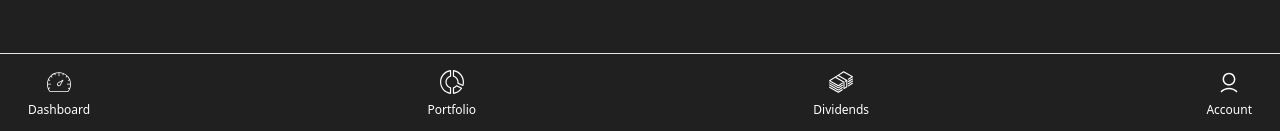
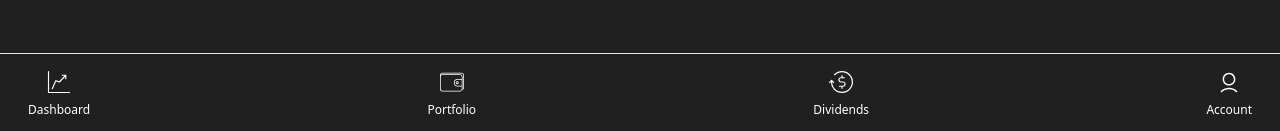
Before and after one commit to veselin1v/ticker-app, a Vue app: page /login in a window 1280 px wide. Shown: the part 666-797 px from the top of the page. Built offline with nearby package versions, Linux system fonts and the light colour scheme; no server answers; sample sign-in values are in the browser's storage; what vue3-simple-typeahead would draw is missing.

Commit message:
Change menu icons

```diff
--- a/src/components/Menu.vue
+++ b/src/components/Menu.vue
@@ -1,21 +1,21 @@
 <template>
 	<section v-if="user" class="block fixed inset-x-0 bottom-0 z-10 bg-white shadow py-4 px-7 border-t dark:dark dark:text-white">
 		<div id="tabs" class="flex justify-between itemst-center">
-            <router-link :to="{ name: 'dashboard'}" class="menu-link active:text-orange-500">
-                <icon-dashboard class="w-6 dark:fill-white" />
-                <span class="text-xs mt-2">Dashboard</span>
+            <router-link :to="{ name: 'dashboard'}" class="menu-link">
+                <icon-dashboard class="w-6" :class="[$route.name == 'dashboard' ? 'fill-orange-500' : 'fill-white']" />
+                <span class="text-xs mt-2" :class="[$route.name == 'dashboard' ? 'text-orange-500' : 'text-white']">Dashboard</span>
             </router-link>
             <router-link :to="{ name: 'portfolio'}" class="menu-link">
-                <icon-chart class="w-6 dark:fill-white" />
-                <span class="text-xs mt-2">Portfolio</span>
+                <icon-wallet class="w-6" :class="[$route.name == 'portfolio' ? 'fill-orange-500' : 'fill-white']" />
+                <span class="text-xs mt-2" :class="[$route.name == 'portfolio' ? 'text-orange-500' : 'text-white']">Portfolio</span>
             </router-link>
             <router-link :to="{ name: 'dividends'}" class="menu-link">
-                <icon-funds class="w-6 dark:fill-white" />
-                <span class="text-xs mt-2">Dividends</span>
+                <icon-funds class="w-6" :class="[$route.name == 'dividends' ? 'fill-orange-500' : 'fill-white']" />
+                <span class="text-xs mt-2" :class="[$route.name == 'dividends' ? 'text-orange-500' : 'text-white']">Dividends</span>
             </router-link>
             <router-link :to="{ name: 'account'}" class="menu-link">
-                <icon-account class="w-6 dark:fill-white" />
-                <span class="text-xs mt-2">Account</span>
+                <icon-account class="w-6" :class="[$route.name == 'account' ? 'fill-orange-500' : 'fill-white']" />
+                <span class="text-xs mt-2" :class="[$route.name == 'account' ? 'text-orange-500' : 'text-white']">Account</span>
             </router-link>
         </div>
     </section>
--- a/src/components/icons/Chart.vue
+++ /dev/null
@@ -1,22 +0,0 @@
-<template>
-<svg version="1.1" id="Capa_1" xmlns="http://www.w3.org/2000/svg" xmlns:xlink="http://www.w3.org/1999/xlink" x="0px" y="0px"
-	 viewBox="0 0 491.4 491.4" style="enable-background:new 0 0 491.4 491.4;" xml:space="preserve">
-<g>
-	<g>
-		<path d="M277.4,2.059c-3.5-0.5-7,0.6-9.7,3c-2.6,2.3-4.2,5.7-4.2,9.2v112.2c0,5.6,3.8,10.5,9.3,11.9
-			c49.2,12.4,83.6,56.5,83.6,107.4c0,7.2-0.7,14.5-2.1,21.6c-1.1,5.5,1.7,11,6.8,13.4l101.4,48.2c1.7,0.8,3.5,1.2,5.3,1.2
-			c1.6,0,3.3-0.3,4.8-1c3.2-1.4,5.7-4.1,6.8-7.5c8-24.5,12-50.1,12-75.9C491.4,122.559,399.4,17.859,277.4,2.059z M460,300.559
-			l-80.1-38c0.7-5.6,1.1-11.2,1.1-16.8c0-58.8-37.7-110.3-92.9-128.4v-88.7c102.9,20,178.8,110.9,178.8,217
-			C466.9,264.259,464.5,282.659,460,300.559z"/>
-		<path d="M214,2.059c-122,15.7-214,120.4-214,243.6c0,123.1,92,227.8,214,243.6c0.5,0.1,1,0.1,1.6,0.1c3,0,5.8-1.1,8.1-3.1
-			c2.6-2.3,4.2-5.7,4.2-9.2v-112.2c0-5.6-3.8-10.5-9.3-11.9c-49.2-12.4-83.6-56.5-83.6-107.4c0-50.8,34.4-95,83.6-107.4
-			c5.4-1.4,9.3-6.3,9.3-11.9v-112c0-3.5-1.5-6.9-4.2-9.2C221,2.759,217.5,1.659,214,2.059z M203.3,117.259
-			c-55.1,18.1-92.9,69.6-92.9,128.4s37.7,110.3,92.9,128.4v88.6c-102.9-20-178.8-110.9-178.8-217s76-197.1,178.8-217V117.259z"/>
-		<path d="M447.1,361.059l-101.4-48.1c-5.1-2.4-11.1-1.1-14.7,3.3c-14.9,18-35.6,31.1-58.2,36.8c-5.4,1.4-9.3,6.3-9.3,11.9v112.2
-			c0,3.5,1.5,6.9,4.2,9.2c2.2,2,5.1,3.1,8.1,3.1c0.5,0,1,0,1.6-0.1c71.6-9.2,135.3-49.5,174.7-110.4c1.9-3,2.5-6.6,1.5-10
-			C452.6,365.459,450.2,362.659,447.1,361.059z M288.1,462.659v-88.6c20.9-6.9,40.1-19.1,55.4-35.1l80,38
-			C390.6,421.659,342.3,452.159,288.1,462.659z"/>
-	</g>
-</g>
-</svg>
-</template>
--- a/src/components/icons/Dashboard.vue
+++ b/src/components/icons/Dashboard.vue
@@ -1,40 +1,5 @@
 <template>
-<svg version="1.1" id="Layer_1" xmlns="http://www.w3.org/2000/svg" xmlns:xlink="http://www.w3.org/1999/xlink" x="0px" y="0px"
-    viewBox="0 0 512 512" style="enable-background:new 0 0 512 512;" xml:space="preserve">
-<g transform="translate(1 1)">
-    <g>
-        <g>
-            <path d="M336.067,208.92l-40.96,24.747c-14.507,8.533-29.867,16.213-44.373,23.04c-4.267,1.707-9.387,4.267-14.507,6.827
-                c-17.92,9.387-27.307,29.013-23.04,48.64c3.413,15.36,16.213,28.16,31.573,31.573c3.413,0.853,6.827,0.853,10.24,0.853
-                c16.213,0,30.72-9.387,38.4-23.893c1.707-4.267,4.267-9.387,6.827-14.507c7.68-14.507,14.507-29.867,23.04-44.373l24.747-40.96
-                c1.707-3.413,0.853-6.827-1.707-10.24C343.747,207.213,339.48,207.213,336.067,208.92z M308.76,252.44
-                c-9.387,15.36-17.067,30.72-23.893,46.08c-1.707,5.12-4.267,9.387-6.827,14.507c-5.12,11.093-17.067,16.213-29.013,13.653
-                c-9.387-1.707-17.067-9.387-18.773-18.773c-2.56-11.947,2.56-23.893,13.653-29.013c4.267-2.56,9.387-4.267,14.507-6.827
-                c15.36-7.68,31.573-15.36,46.08-23.893l11.093-6.827L308.76,252.44z"/>
-            <path d="M492.719,207.208c-0.108-0.575-0.27-1.146-0.492-1.702c-0.223-0.558-0.507-1.069-0.837-1.537
-                c-12.787-30.616-31.365-58.265-54.348-81.565c-0.324-0.482-0.701-0.944-1.135-1.378s-0.896-0.811-1.378-1.135
-                C388.233,74.226,324.764,45.933,255,45.933c-33.418,0-65.389,6.5-94.725,18.281c-0.575,0.108-1.146,0.27-1.701,0.492
-                c-0.557,0.223-1.069,0.507-1.537,0.837c-30.616,12.787-58.265,31.365-81.565,54.348c-0.482,0.324-0.944,0.701-1.378,1.135
-                s-0.812,0.896-1.135,1.378C27.293,168.7-1,232.169-1,301.933c0,58.027,18.773,113.493,55.467,158.72
-                c1.707,2.56,4.267,3.413,6.827,3.413h387.413c2.56,0,5.12-0.853,6.827-3.413C492.227,415.427,511,359.96,511,301.933
-                C511,268.515,504.5,236.544,492.719,207.208z M445.293,447H65.56c-11.539-14.88-21.122-30.844-28.695-47.616l23.575-9.557
-                c4.267-1.707,5.973-6.827,4.267-11.093c-1.707-4.267-6.827-5.973-11.093-4.267l-23.11,9.369
-                c-8.574-23.342-13.394-48.021-14.278-73.369H75.8c5.12,0,8.533-3.413,8.533-8.533S80.92,293.4,75.8,293.4H16.237
-                c0.957-26.907,6.416-52.715,15.648-76.694L55.32,226.84c0.853,0.853,2.56,0.853,3.413,0.853c3.413,0,5.973-1.707,7.68-5.12
-                c1.707-4.267,0-9.387-4.267-11.093l-23.672-10.237c10.699-22.831,24.906-43.721,41.922-61.967l17.59,17.59
-                c1.707,1.707,3.413,2.56,5.973,2.56s4.267-0.853,5.973-2.56c3.413-3.413,3.413-8.533,0-11.947l-17.59-17.59
-                c19.117-17.828,41.131-32.581,65.244-43.438l9.52,23.482c0.853,3.413,4.267,5.12,7.68,5.12c0.853,0,1.707,0,3.413-0.853
-                c4.267-1.707,5.973-6.827,4.267-11.093l-9.329-23.012c23.021-8.463,47.679-13.452,73.329-14.364v59.563
-                c0,5.12,3.413,8.533,8.533,8.533s8.533-3.413,8.533-8.533V63.17c26.907,0.957,52.715,6.416,76.694,15.648l-10.134,23.436
-                c-1.707,4.267,0,9.387,4.267,11.093c0.853,0.853,2.56,0.853,3.413,0.853c3.413,0,6.827-2.56,7.68-5.12l10.237-23.672
-                c22.831,10.699,43.721,24.906,61.967,41.922l-17.59,17.59c-3.413,3.413-3.413,8.533,0,11.947c1.707,1.707,3.413,2.56,5.973,2.56
-                c1.707,0,4.267-0.853,5.973-2.56l17.59-17.59c17.828,19.117,32.581,41.131,43.438,65.244l-23.482,9.52
-                c-4.267,1.707-5.973,6.827-4.267,11.093c0.853,3.413,4.267,5.12,7.68,5.12c0.853,0,1.707-0.853,3.413-0.853l23.013-9.329
-                c8.463,23.021,13.452,47.679,14.364,73.329H434.2c-5.12,0-8.533,3.413-8.533,8.533s3.413,8.533,8.533,8.533h59.575
-                c-0.927,26.593-6.172,52.45-15.418,76.799l-23.677-10.239c-4.267-1.707-9.387,0-11.093,4.267c-1.707,4.267,0,9.387,4.267,11.093
-                l23.981,10.37C464.644,418.298,455.773,433.121,445.293,447z"/>
-        </g>
-    </g>
-</g>
+<svg viewBox="0 0 32 32" fill="#000000" version="1.1" xmlns="http://www.w3.org/2000/svg">
+<path d="M6.693 25.684c0.090 0.042 0.196 0.066 0.308 0.066 0.303 0 0.564-0.18 0.681-0.439l0.002-0.005 4.484-10.012 4.137 1.415c0.072 0.025 0.155 0.040 0.242 0.040 0.216 0 0.41-0.091 0.547-0.236l0-0 7.155-7.619v2.651c0 0.414 0.336 0.75 0.75 0.75s0.75-0.336 0.75-0.75v0-4.546l-0.003-0.016-0.005-0.023c-0.009-0.197-0.093-0.372-0.225-0.5l-0-0-0.004-0.008-0.018-0.007c-0.13-0.12-0.304-0.194-0.495-0.196h-4.545c-0.414 0-0.75 0.336-0.75 0.75s0.336 0.75 0.75 0.75v0h2.811l-6.934 7.384-4.326-1.479c-0.072-0.025-0.154-0.039-0.24-0.039-0.303 0-0.565 0.179-0.685 0.438l-0.002 0.005-4.764 10.636c-0.041 0.090-0.066 0.195-0.066 0.306 0 0.303 0.18 0.564 0.439 0.682l0.005 0.002zM30 29.25h-27.25v-27.25c0-0.414-0.336-0.75-0.75-0.75s-0.75 0.336-0.75 0.75v0 28c0 0.414 0.336 0.75 0.75 0.75h28c0.414 0 0.75-0.336 0.75-0.75s-0.336-0.75-0.75-0.75v0z"></path>
 </svg>
 </template>
--- a/src/components/icons/Funds.vue
+++ b/src/components/icons/Funds.vue
@@ -1,42 +1,18 @@
 <template>
-<svg version="1.1" id="Capa_1" xmlns="http://www.w3.org/2000/svg" xmlns:xlink="http://www.w3.org/1999/xlink" x="0px" y="0px"
-	 viewBox="0 0 442.003 442.003" style="enable-background:new 0 0 442.003 442.003;" xml:space="preserve">
+<svg fill="#000000" version="1.1" id="Capa_1" xmlns="http://www.w3.org/2000/svg" xmlns:xlink="http://www.w3.org/1999/xlink"
+	 viewBox="0 0 486.025 486.025" xml:space="preserve">
 <g>
-	<path d="M337.897,189.476c-0.01-0.082-0.016-0.165-0.028-0.246c-0.058-0.404-0.135-0.807-0.244-1.205
-		c-0.001-0.004-0.003-0.008-0.004-0.013c-0.102-0.372-0.232-0.739-0.379-1.102c-0.042-0.104-0.088-0.204-0.133-0.306
-		c-0.116-0.262-0.245-0.52-0.385-0.774c-0.061-0.111-0.12-0.222-0.186-0.331c-0.035-0.059-0.063-0.12-0.1-0.179
-		c-0.148-0.235-0.31-0.456-0.474-0.675c-0.031-0.041-0.056-0.084-0.087-0.124c-0.25-0.324-0.52-0.625-0.803-0.91
-		c-0.053-0.054-0.111-0.104-0.166-0.156c-0.246-0.237-0.501-0.459-0.767-0.668c-0.068-0.053-0.134-0.106-0.204-0.157
-		c-0.356-0.264-0.723-0.51-1.106-0.723L185.506,98.164l84.825-53.414l142.207,80.832l-59.891,37.713
-		c-4.674,2.942-6.077,9.117-3.134,13.79c2.942,4.674,9.116,6.077,13.79,3.134l74.026-46.613c2.976-1.873,4.749-5.172,4.669-8.688
-		c-0.079-3.516-1.998-6.73-5.056-8.468L275.009,24.404c-3.203-1.822-7.15-1.732-10.27,0.231L160.783,90.096
-		c-0.021,0.013-0.043,0.027-0.064,0.04l-51.947,32.711c-0.024,0.015-0.048,0.03-0.071,0.045L4.674,188.398
-		c-2.976,1.873-4.749,5.172-4.669,8.688c0.079,3.516,1.998,6.73,5.056,8.468l161.934,92.046c1.534,0.873,3.238,1.307,4.941,1.307
-		c1.853,0,3.703-0.515,5.328-1.538l74.026-46.614c4.674-2.942,6.077-9.117,3.134-13.79c-2.941-4.674-9.117-6.078-13.79-3.134
-		l-68.961,43.424L29.466,196.421l84.826-53.415l151.67,86.212v114.182c0,3.642,1.979,6.995,5.167,8.755
-		c1.507,0.832,3.171,1.245,4.833,1.245c1.854,0,3.704-0.515,5.328-1.538l52.014-32.753c2.908-1.831,4.672-5.026,4.672-8.462v-120
-		c0-0.059-0.01-0.115-0.012-0.174C337.958,190.141,337.936,189.809,337.897,189.476z M285.962,325.287V223.401
-		c0-3.597-1.932-6.916-5.059-8.693l-147.411-83.791l32.813-20.663l142.206,80.833l-12.451,7.84
-		c-4.674,2.942-6.077,9.117-3.134,13.79c1.9,3.02,5.149,4.673,8.472,4.673c1.82,0,3.664-0.497,5.318-1.539l11.259-7.089v96.366
-		L285.962,325.287z"/>
-	<path d="M426.674,156.681l-74.026,46.613c-4.674,2.942-6.077,9.117-3.134,13.79c1.9,3.02,5.149,4.673,8.472,4.673
-		c1.82,0,3.664-0.497,5.318-1.539l74.026-46.613c4.674-2.942,6.077-9.117,3.134-13.79
-		C437.522,155.141,431.347,153.737,426.674,156.681z"/>
-	<path d="M240.633,273.83l-68.961,43.424L14.943,228.167c-4.798-2.728-10.906-1.052-13.635,3.752
-		c-2.729,4.801-1.05,10.906,3.752,13.635l161.934,92.046c1.534,0.873,3.238,1.307,4.941,1.307c1.853,0,3.703-0.515,5.328-1.538
-		l74.026-46.614c4.674-2.942,6.077-9.117,3.134-13.79C251.482,272.29,245.306,270.886,240.633,273.83z"/>
-	<path d="M426.674,196.681l-74.026,46.613c-4.674,2.942-6.077,9.117-3.134,13.79c1.9,3.02,5.149,4.673,8.472,4.673
-		c1.82,0,3.664-0.497,5.318-1.539l74.026-46.613c4.674-2.942,6.077-9.117,3.134-13.79
-		C437.522,195.14,431.347,193.737,426.674,196.681z"/>
-	<path d="M240.633,313.83l-68.961,43.424L14.943,268.167c-4.798-2.728-10.906-1.052-13.635,3.752
-		c-2.729,4.801-1.05,10.906,3.752,13.635l161.934,92.046c1.534,0.873,3.238,1.307,4.941,1.307c1.853,0,3.703-0.515,5.328-1.538
-		l74.026-46.614c4.674-2.942,6.077-9.117,3.134-13.79C251.482,312.289,245.306,310.886,240.633,313.83z"/>
-	<path d="M426.674,236.681l-74.026,46.613c-4.674,2.942-6.077,9.117-3.134,13.79c1.9,3.02,5.149,4.673,8.472,4.673
-		c1.82,0,3.664-0.497,5.318-1.539l74.026-46.613c4.674-2.942,6.077-9.117,3.134-13.79
-		C437.522,235.141,431.347,233.738,426.674,236.681z"/>
-	<path d="M240.633,353.83l-68.961,43.424L14.943,308.167c-4.798-2.728-10.906-1.052-13.635,3.752
-		c-2.729,4.801-1.05,10.906,3.752,13.635l161.934,92.046c1.534,0.873,3.238,1.307,4.941,1.307c1.853,0,3.703-0.515,5.328-1.538
-		l74.026-46.614c4.674-2.942,6.077-9.117,3.134-13.79C251.482,352.29,245.306,350.886,240.633,353.83z"/>
+	<g>
+		<path d="M420.725,85.413c-42.1-42.1-98.1-65.3-157.6-65.3c-60.6,0-117.3,23.9-159.6,67.3c-4.6,4.7-4.5,12.3,0.2,17
+			c4.7,4.6,12.3,4.5,17-0.2c37.8-38.7,88.3-60,142.4-60c109.7-0.1,198.9,89.1,198.9,198.8s-89.2,198.9-198.9,198.9
+			s-198.8-89.2-198.8-198.9v-2.5l19.7,19.8c2.3,2.3,5.4,3.5,8.5,3.5s6.1-1.2,8.5-3.5c4.7-4.7,4.7-12.3,0-17l-40.2-40.3
+			c-4.7-4.7-12.3-4.7-17,0l-40.3,40.3c-4.7,4.7-4.7,12.3,0,17s12.3,4.7,17,0l19.8-19.8v2.5c0,59.5,23.2,115.5,65.3,157.6
+			s98.1,65.3,157.6,65.3s115.5-23.2,157.6-65.3c42-42.1,65.2-98.1,65.2-157.6S462.825,127.513,420.725,85.413z"/>
+		<path d="M263.125,103.613c-6.6,0-12,5.4-12,12v29.1h-7.6c-30.3,0-55,24.7-55,55s24.7,55,55,55h39.2c17.1,0,31,13.9,31,31
+			s-13.9,31-31,31h-70.5c-6.6,0-12,5.4-12,12s5.4,12,12,12h38.9v29.5c0,6.6,5.4,12,12,12s12-5.4,12-12v-29.5h8c0.1,0,0.2,0,0.3,0
+			c30-0.4,54.3-24.9,54.3-55c0-30.3-24.7-55-55-55h-39.2c-17.1,0-31-13.9-31-31s13.9-31,31-31h69.2c6.6,0,12-5.4,12-12
+			s-5.4-12-12-12h-37.6v-29.1C275.125,109.013,269.825,103.613,263.125,103.613z"/>
+	</g>
 </g>
 </svg>
 </template>
--- /dev/null
+++ b/src/components/icons/Wallet.vue
@@ -0,0 +1,20 @@
+<template>
+<svg fill="#000000" version="1.1" id="Layer_1" xmlns="http://www.w3.org/2000/svg" xmlns:xlink="http://www.w3.org/1999/xlink"
+	 viewBox="0 0 64 64" enable-background="new 0 0 64 64" xml:space="preserve">
+<g id="Wallet">
+	<path d="M57.7901001,7H6.2100005c-3.4238999,0-6.2099996,2.7901001-6.2099996,6.2196999v3.9922009v29.5683994v4.0078011
+		C0.0000008,54.2128983,2.7871008,57,6.2119007,57h47.5762024c2.6661987,0,4.9391975-1.6922989,5.8182983-4.0564995
+		C62.3984985,52.6615982,64,50.4676018,64,46.7803001V13.2196999C64,9.7901001,61.2138977,7,57.7901001,7z M53.7881012,55H6.2119007
+		c-2.3222001,0-4.2118998-1.8895988-4.2118998-4.2118988v-4.0078011V17.2119007C2.0000007,14.8896999,3.8897007,13,6.2119007,13
+		h47.5762024C56.1104012,13,58,14.8896999,58,17.2119007V24H45.9482994C41.0136986,24,37,28.1231003,37,33.1913986v1.6182022
+		C37,39.8769989,41.0136986,44,45.9482994,44H58v6.7881012C58,53.1104012,56.1104012,55,53.7881012,55z M58,42H45.9482994
+		C42.1171989,42,39,38.7743988,39,34.8096008v-1.6182022C39,29.2255993,42.1171989,26,45.9482994,26H58V42z M62,46.7803001
+		c0,2.9328995-1.0900993,3.8256989-2.0046005,4.0984993C59.9958992,50.8483009,60,50.8186989,60,50.7881012V17.2119007
+		C60,13.7870998,57.2128983,11,53.7881012,11H6.2119007c-1.5956998,0-3.048295,0.6101999-4.1497002,1.6029997
+		C2.3630006,10.5697002,4.0994005,9,6.2100005,9h51.580101C60.1112976,9,62,10.8926001,62,13.2196999V46.7803001z"/>
+	<path d="M42,34c0,2.2061005,1.7939987,4,4,4c2.2061005,0,4-1.7938995,4-4c0-2.2059994-1.7938995-4-4-4
+		C43.7939987,30,42,31.7940006,42,34z M46,32c1.1026039,0,2,0.8974991,2,2c0,1.1026001-0.8973961,2-2,2
+		c-1.1025009,0-2-0.8973999-2-2C44,32.8974991,44.8974991,32,46,32z"/>
+</g>
+</svg>
+</template>
--- a/src/main.js
+++ b/src/main.js
@@ -14,7 +14,7 @@ import IconCheckCircle from './components/icons/CheckCircle.vue'
 import IconAttentionCircle from './components/icons/AttentionCircle.vue'
 import IconSpinner from './components/icons/Spinner.vue'
 import IconDashboard from './components/icons/Dashboard.vue'
-import IconChart from './components/icons/Chart.vue'
+import IconWallet from './components/icons/Wallet.vue'
 import IconAccount from './components/icons/Account.vue'
 import IconFunds from './components/icons/Funds.vue'
 import IconFilter from './components/icons/Filter.vue'
@@ -36,7 +36,7 @@ app.component('icon-check-circle', IconCheckCircle)
 app.component('icon-attention-circle', IconAttentionCircle)
 app.component('icon-spinner', IconSpinner)
 app.component('icon-dashboard', IconDashboard)
-app.component('icon-chart', IconChart)
+app.component('icon-wallet', IconWallet)
 app.component('icon-account', IconAccount)
 app.component('icon-funds', IconFunds)
 app.component('icon-filter', IconFilter)
--- a/src/tailwind.css
+++ b/src/tailwind.css
@@ -132,8 +132,6 @@
     flex
     flex-col
     items-center
-    focus:text-orange-500
-    focus:fill-orange-500
   }
 
   .dark {
```
